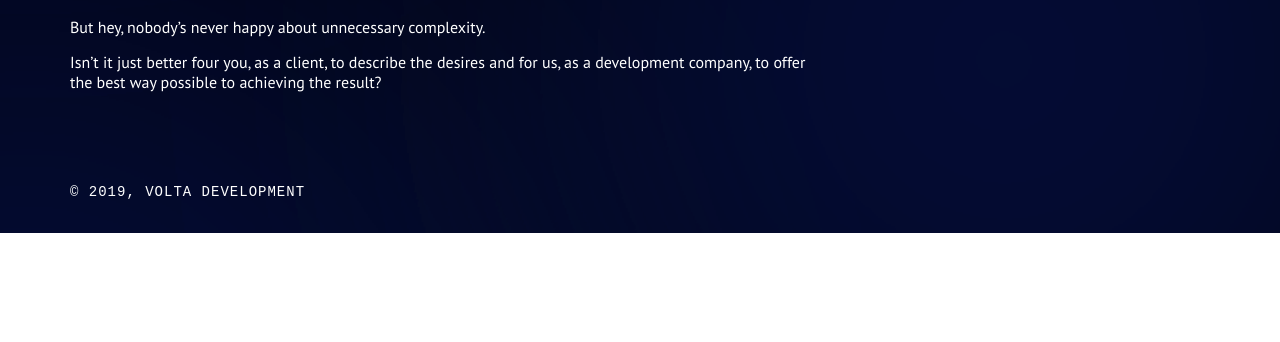
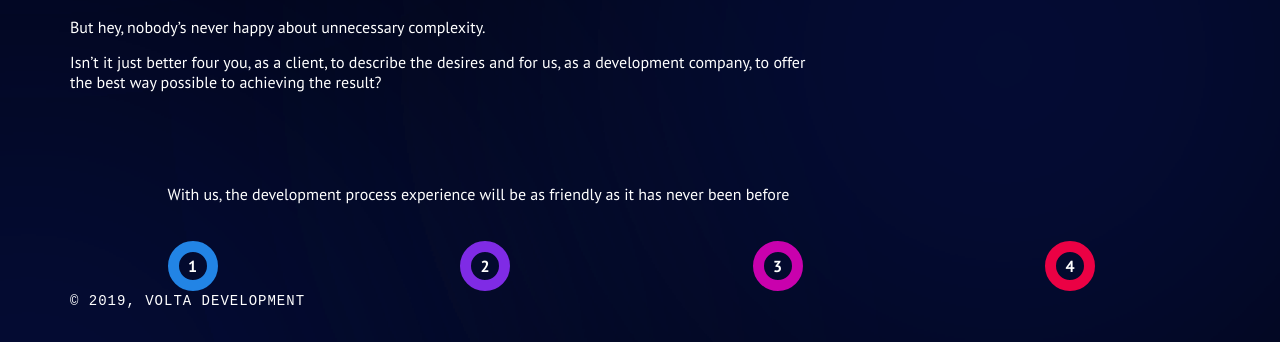
Before and after one commit to vmonasteretskyy/volta, a plain HTML site: page about.html in a window 1280 px wide. Shown: the part 1124-1466 px from the top of the page. Before the commit the page ends 1357 px from the top, so only its background shows below. Drawn offline with Linux system fonts and the light colour scheme; a web font is replaced by a local one.

Commit message:
fixed map

```diff
--- a/about.html
+++ b/about.html
@@ -145,6 +145,26 @@
                 </div>
             </div>
         </section>
+        <section class="range-slider">
+            <div class="container">
+                <div class="row justify-content-center">
+                    <div class="col-lg-10">
+                        <p>With us, the development process experience will be as friendly as it has never been before
+                        </p>
+                    </div>
+                </div>
+                <div class="range__box">
+                    <div class="row">
+                        <div class="col-lg-1 offset-lg-1">
+                            <span class="range__point">1</span>
+                        </div>
+                        <div class="col-lg-1 offset-lg-2"><span class="range__point violet">2</span></div>
+                        <div class="col-lg-1 offset-lg-2"><span class="range__point pink">3</span></div>
+                        <div class="col-lg-1 offset-lg-2"><span class="range__point red">4</span></div>
+                    </div>
+                </div>
+            </div>
+        </section>
 
 
 
--- a/css/common.css
+++ b/css/common.css
@@ -669,7 +669,9 @@ main {
 
 .map-section {
     position: relative;
-    margin: 40px 0 70px 0;
+    /* margin: 40px 0 70px 0; */
+    width: 70%;
+    margin: 40px auto 70px;
 }
 
 .map-section>img {
@@ -958,12 +960,40 @@ body.about-page {
     margin-bottom: 20px;
 }
 
+.range-slider p {
+    color: #fff;
+    margin-bottom: 35px;
+}
 
+.range__point {
+    font-weight: bold;
+    color: #fff;
+    font-size: 16px;
+    width: 50px;
+    height: 50px;
+    border-radius: 50%;
+    -webkit-border-radius: 50%;
+    -moz-border-radius: 50%;
+    -ms-border-radius: 50%;
+    -o-border-radius: 50%;
+    border: 11px solid #2284e5;
+    display: inline-flex;
+    align-items: center;
+    justify-content: center;
+    background-color: #030a2e;
+}
 
+.range__point.violet {
+    border-color: #7f2be5;
+}
 
+.range__point.pink {
+    border-color: #c901ad;
+}
 
-
-
+.range__point.red {
+    border-color: #eb0144;
+}
 
 
 
--- a/css/responsive.css
+++ b/css/responsive.css
@@ -170,6 +170,9 @@
 }
 
 @media(max-width: 991.8px) {
+    .map-section {
+        width: 100%;
+    }
 
     .main-topscreen,
     .main-secondscreen,
```
